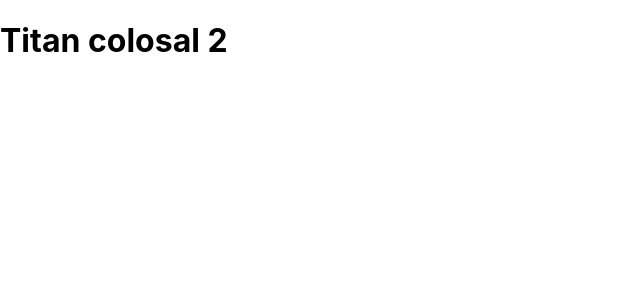
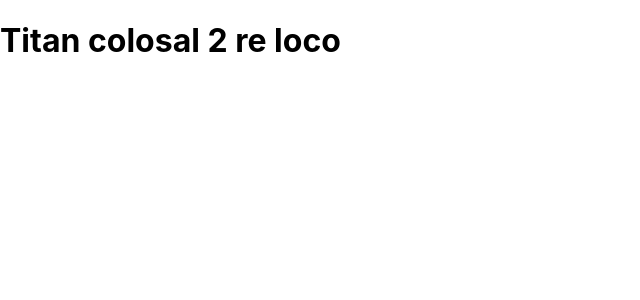
Before and after one commit to facux18/Shingeki, a Next.js app: page /Characters/Character in a window 1280 px wide. Shown: the top 300 px of the page, without its empty margins (0-640 px from the left). Built offline with nearby package versions, Linux system fonts and the light colour scheme.

Commit message:
Update Character.jsx
Se agrega tital colosal

```diff
--- a/pages/Characters/Character.jsx
+++ b/pages/Characters/Character.jsx
@@ -1,7 +1,7 @@
 export default function Character() {
     return (
         <div>
-            <h1>Titan colosal 2</h1>
+            <h1>Titan colosal 2 re loco</h1>
         </div>
     )
 }
```
